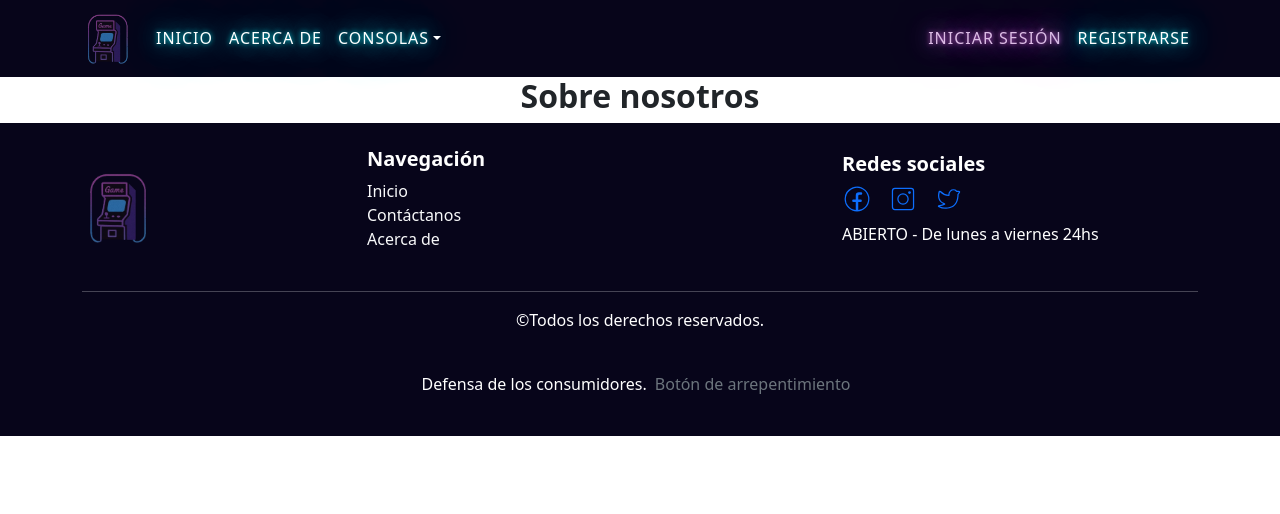
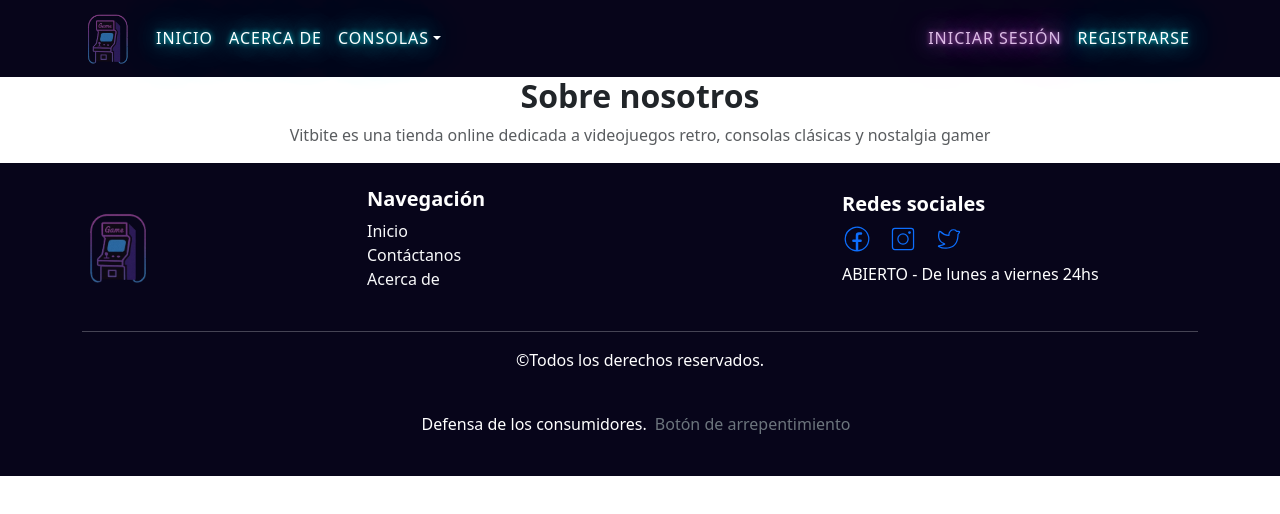
Before and after one commit to AcostaCl/Ecommerce-Gamer-React, a React (Vite) app: page /AcercaDe in a window 1280 px wide. Shown: the top 514 px of the page. Built offline with nearby package versions, Linux system fonts and the light colour scheme.

Commit message:
agregué un subtitulo en el banner

```diff
--- a/src/components/pages/AcercaDe.jsx
+++ b/src/components/pages/AcercaDe.jsx
@@ -1,12 +1,22 @@
 import "../../styles/AcercaDe.css";
-import { Container } from "react-bootstrap";
+import { Container, Row, Col } from "react-bootstrap";
 
 const AcercaDe = () => {
   return (
     <>
       <section>
         <Container className="text-center">
-          <h2 className="fw-bold">Sobre nosotros</h2>
+          <article>
+            <h2 className="fw-bold">Sobre nosotros</h2>
+            <p className="text-muted">
+              {" "}
+              Vitbite es una tienda online dedicada a videojuegos retro,
+              consolas clásicas y nostalgia gamer
+            </p>
+          </article>
+          <article>
+
+          </article>
         </Container>
       </section>
     </>
```
